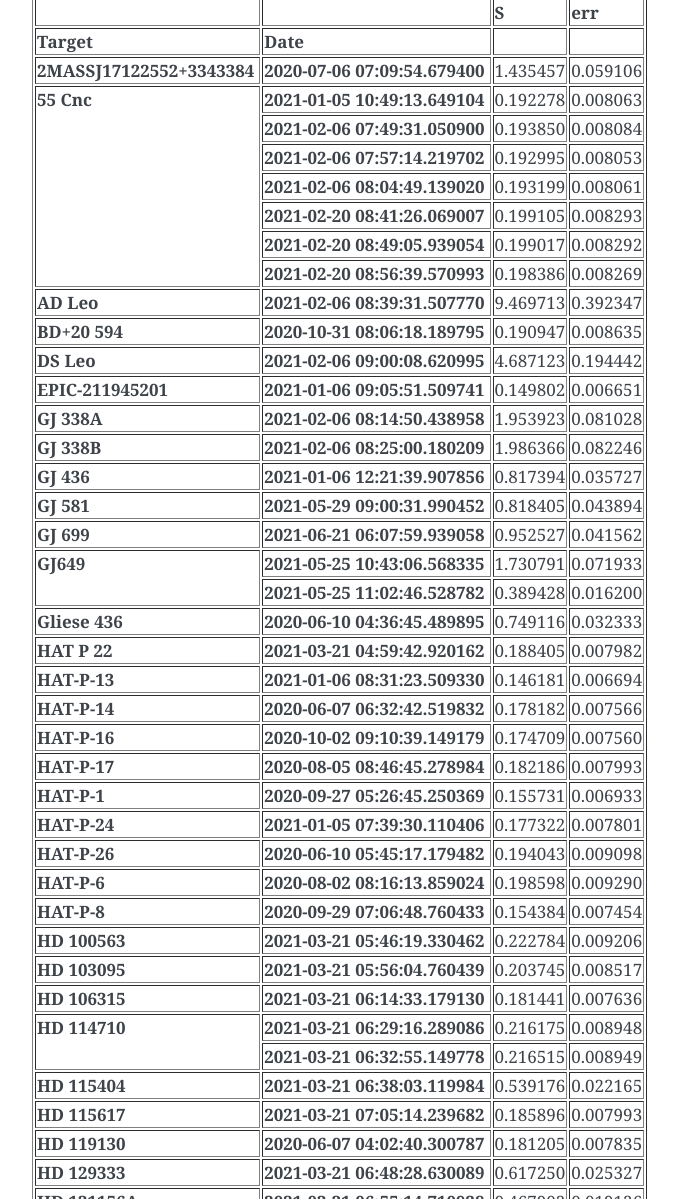
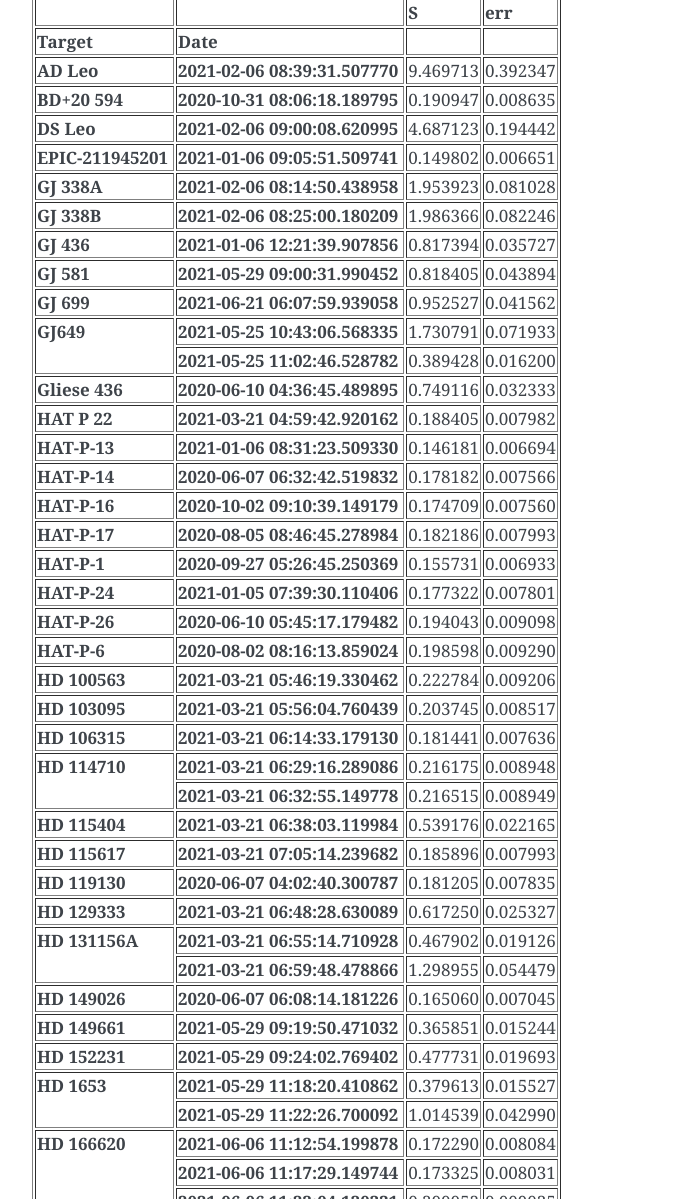
Before and after one commit to bmorris3/owls, a Sphinx documentation site: the page built from docs/owls/sindices.rst, in a window 1280 px wide and 1400 px high, scrolled down 252 px, cut to the strip 201-1400 px from the top of the window. Shown: the whole strip, without its empty margins (388-1066 px from the left). Built offline with Sphinx 7.4.7, drawn with Linux system fonts in a browser that asks for light colours; the version number could not be read and is left out; some of the changed text lies outside the part shown.

Commit message:
Updating tables

```diff
--- a/docs/owls/sindices.rst
+++ b/docs/owls/sindices.rst
@@ -83,48 +83,6 @@
             </tr>
           </thead>
           <tbody>
-            <tr>
-              <th>2MASSJ17122552+3343384</th>
-              <th>2020-07-06 07:09:54.679400</th>
-              <td>1.435457</td>
-              <td>0.059106</td>
-            </tr>
-            <tr>
-              <th rowspan="7" valign="top">55 Cnc</th>
-              <th>2021-01-05 10:49:13.649104</th>
-              <td>0.192278</td>
-              <td>0.008063</td>
-            </tr>
-            <tr>
-              <th>2021-02-06 07:49:31.050900</th>
-              <td>0.193850</td>
-              <td>0.008084</td>
-            </tr>
-            <tr>
-              <th>2021-02-06 07:57:14.219702</th>
-              <td>0.192995</td>
-              <td>0.008053</td>
-            </tr>
-            <tr>
-              <th>2021-02-06 08:04:49.139020</th>
-              <td>0.193199</td>
-              <td>0.008061</td>
-            </tr>
-            <tr>
-              <th>2021-02-20 08:41:26.069007</th>
-              <td>0.199105</td>
-              <td>0.008293</td>
-            </tr>
-            <tr>
-              <th>2021-02-20 08:49:05.939054</th>
-              <td>0.199017</td>
-              <td>0.008292</td>
-            </tr>
-            <tr>
-              <th>2021-02-20 08:56:39.570993</th>
-              <td>0.198386</td>
-              <td>0.008269</td>
-            </tr>
             <tr>
               <th>AD Leo</th>
               <th>2021-02-06 08:39:31.507770</th>
@@ -249,12 +207,6 @@
               <th>2020-08-02 08:16:13.859024</th>
               <td>0.198598</td>
               <td>0.009290</td>
-            </tr>
-            <tr>
-              <th>HAT-P-8</th>
-              <th>2020-09-29 07:06:48.760433</th>
-              <td>0.154384</td>
-              <td>0.007454</td>
             </tr>
             <tr>
               <th>HD 100563</th>
@@ -384,6 +336,17 @@
               <td>0.006308</td>
             </tr>
             <tr>
+              <th rowspan="2" valign="top">HD 185144</th>
+              <th>2021-08-20 07:52:45.230575</th>
+              <td>0.233166</td>
+              <td>0.009624</td>
+            </tr>
+            <tr>
+              <th>2021-08-20 07:57:19.730313</th>
+              <td>0.242046</td>
+              <td>0.009970</td>
+            </tr>
+            <tr>
               <th>HD 187013</th>
               <th>2021-06-21 07:49:48.570258</th>
               <td>0.158824</td>
@@ -399,6 +362,30 @@
               <th>2020-07-02 08:52:17.278752</th>
               <td>0.600969</td>
               <td>0.025585</td>
+            </tr>
+            <tr>
+              <th>HD 190007</th>
+              <th>2021-08-20 08:03:06.850096</th>
+              <td>0.733033</td>
+              <td>0.030999</td>
+            </tr>
+            <tr>
+              <th>HD 190360</th>
+              <th>2021-08-20 08:46:36.240690</th>
+              <td>0.160375</td>
+              <td>0.006865</td>
+            </tr>
+            <tr>
+              <th>HD 201091</th>
+              <th>2021-08-20 08:52:43.058777</th>
+              <td>0.550689</td>
+              <td>0.022532</td>
+            </tr>
+            <tr>
+              <th>HD 201092</th>
+              <th>2021-08-20 08:57:23.671297</th>
+              <td>1.183345</td>
+              <td>0.049896</td>
             </tr>
             <tr>
               <th rowspan="2" valign="top">HD 209458</th>
@@ -849,10 +836,28 @@
               <td>0.050740</td>
             </tr>
             <tr>
+              <th>TOI 1280</th>
+              <th>2021-08-20 08:26:17.039056</th>
+              <td>0.138575</td>
+              <td>0.006418</td>
+            </tr>
+            <tr>
+              <th>TOI 1301</th>
+              <th>2021-08-20 07:33:10.070504</th>
+              <td>0.632933</td>
+              <td>0.029121</td>
+            </tr>
+            <tr>
               <th>TOI 1346.01</th>
               <th>2021-05-29 10:49:52.579208</th>
               <td>0.592349</td>
               <td>0.026115</td>
+            </tr>
+            <tr>
+              <th>TOI 1410</th>
+              <th>2021-08-20 09:16:28.349457</th>
+              <td>0.460530</td>
+              <td>0.020125</td>
             </tr>
             <tr>
               <th>TOI 1411</th>
@@ -867,6 +872,12 @@
               <td>0.013459</td>
             </tr>
             <tr>
+              <th>TOI 1424</th>
+              <th>2021-08-20 09:49:12.568817</th>
+              <td>0.450897</td>
+              <td>0.019939</td>
+            </tr>
+            <tr>
               <th>TOI 1450</th>
               <th>2021-06-21 07:13:53.019850</th>
               <td>0.826004</td>
@@ -877,6 +888,12 @@
               <th>2021-06-21 04:39:48.190453</th>
               <td>0.394933</td>
               <td>0.020147</td>
+            </tr>
+            <tr>
+              <th>TOI 1544</th>
+              <th>2021-08-20 10:22:02.200218</th>
+              <td>0.184665</td>
+              <td>0.008818</td>
             </tr>
             <tr>
               <th>TOI 1643</th>
@@ -943,6 +960,17 @@
               <th>2021-02-20 10:19:53.639620</th>
               <td>0.710629</td>
               <td>0.032573</td>
+            </tr>
+            <tr>
+              <th rowspan="2" valign="top">TOI 2009</th>
+              <th>2021-08-20 11:15:04.987863</th>
+              <td>0.717688</td>
+              <td>0.030538</td>
+            </tr>
+            <tr>
+              <th>2021-08-20 11:23:15.319100</th>
+              <td>0.692083</td>
+              <td>0.029071</td>
             </tr>
             <tr>
               <th>TOI 2018</th>
```
Also changed, not shown: 2 other files.
